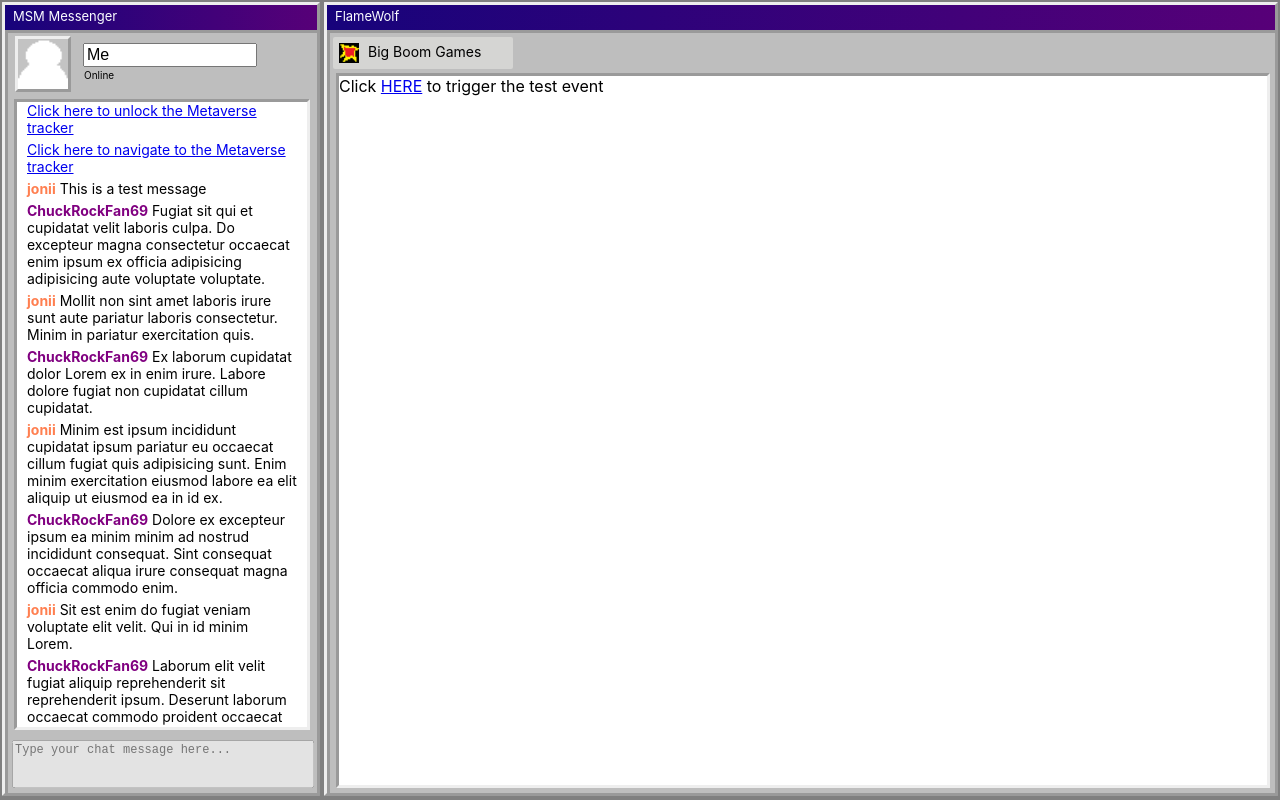
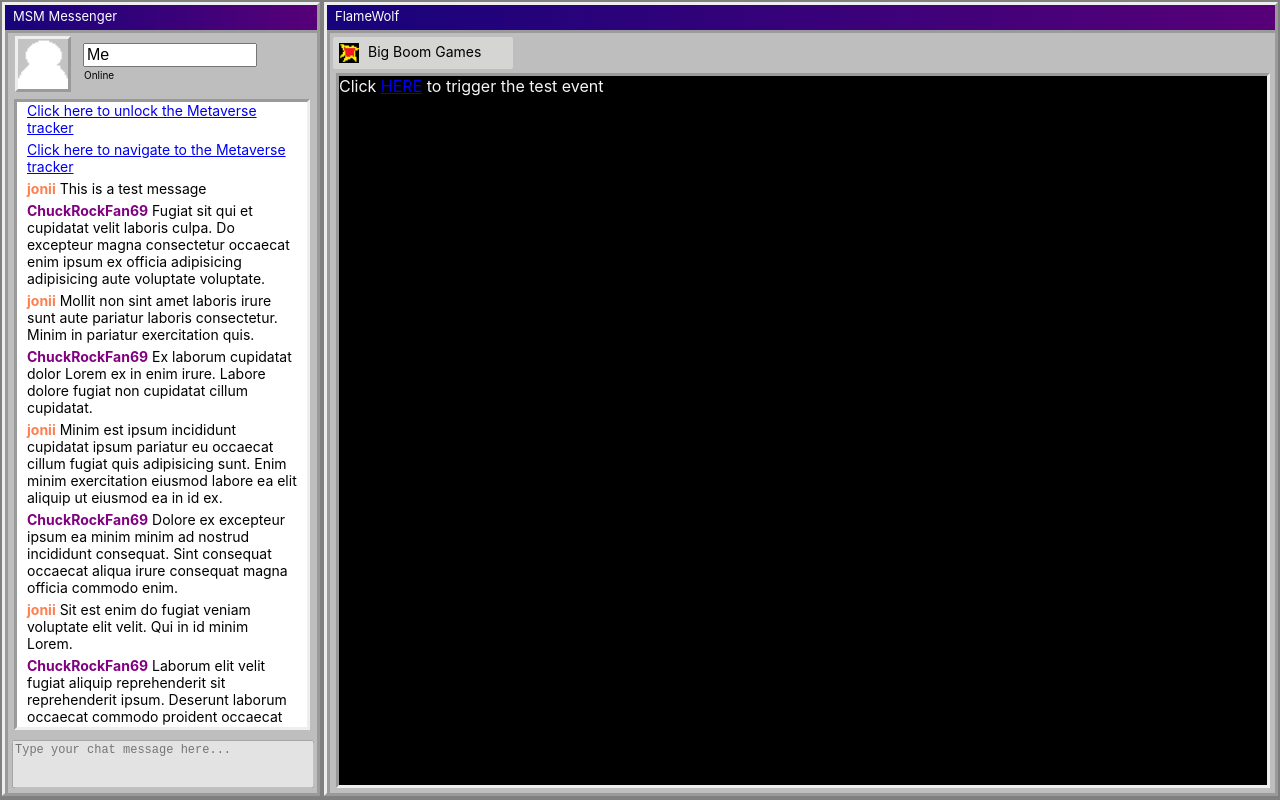
Before and after one commit to siege918/metaverse, a React (Create React App) app: page / in a window 1280 px wide. Built offline with nearby package versions, Linux system fonts and the light colour scheme.

Commit message:
Start of tab functionality

```diff
--- a/src/App.css
+++ b/src/App.css
@@ -215,6 +215,16 @@
   margin: 6px;
 }
 
+.Website {
+  width: 100%;
+  height: 100%;
+}
+
+.Game-Website {
+  background-color: black;
+  color:whitesmoke;
+}
+
 @keyframes shake {
   0% { transform: translate(0px, 1px) rotate(0deg); }
   100% { transform: translate(0px, -1px) rotate(0deg); }
--- a/src/browser/Browser.tsx
+++ b/src/browser/Browser.tsx
@@ -3,7 +3,7 @@
 import { Flags } from "../Flags";
 import { get } from "../helpers";
 import { Window } from '../Window';
-import { SiteText } from "./SiteText";
+import { GameBrowserContent } from "./GameBrowserContent";
 
 export enum TabId {
     Games,
@@ -79,7 +79,7 @@
                     {this.getTabs()}
                 </div>
                 <div className="ContentContainer">
-                    <SiteText {...this.props} textId='DEBUG.TestEvent' />
+                    <GameBrowserContent {...this.props} {...this.state} />
                 </div>
             </Window>
         );
--- /dev/null
+++ b/src/browser/BrowserContent.tsx
@@ -0,0 +1,23 @@
+import React from "react";
+import CommonProps from "../CommonProps";
+import { TabId } from "./Browser";
+
+export type BrowserContentProps = {
+    selectedTab: TabId;
+} & CommonProps;
+
+interface BrowserContentState {
+
+}
+
+export abstract class BrowserContent extends React.Component<BrowserContentProps, BrowserContentState> {
+    protected TAB_ID: TabId = TabId.Games;
+
+    protected abstract renderSite(): React.ReactNode;
+
+    render() {
+        if (this.props.selectedTab !== this.TAB_ID) return '';
+
+        return this.renderSite();
+    }
+}
--- /dev/null
+++ b/src/browser/GameBrowserContent.tsx
@@ -0,0 +1,15 @@
+import { TabId } from "./Browser";
+import { BrowserContent } from "./BrowserContent";
+import { SiteText } from "./SiteText";
+
+export class GameBrowserContent extends BrowserContent {
+    protected TAB_ID = TabId.Games;
+
+    renderSite() {
+        return (
+            <div className="Website Game-Website">
+                <SiteText {...this.props} textId='DEBUG.TestEvent' />
+            </div>
+        );
+    }
+}
```
